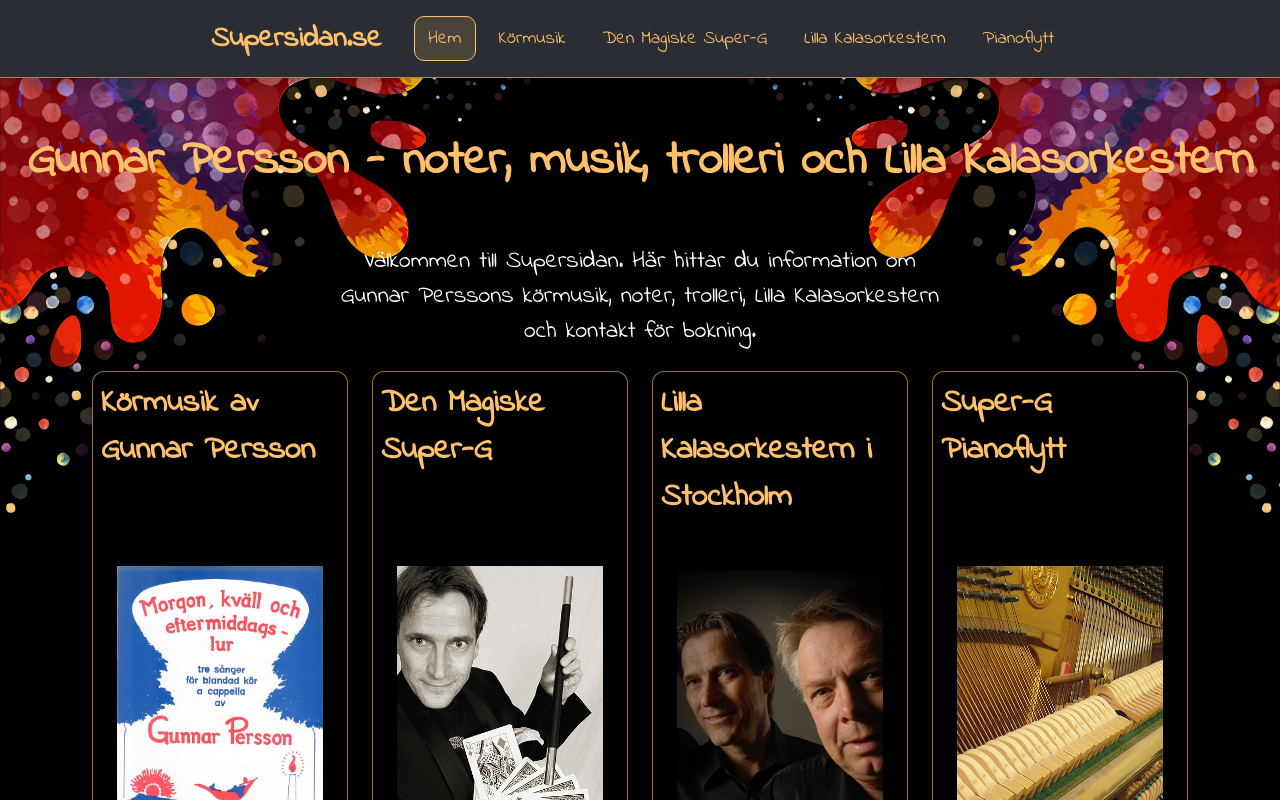
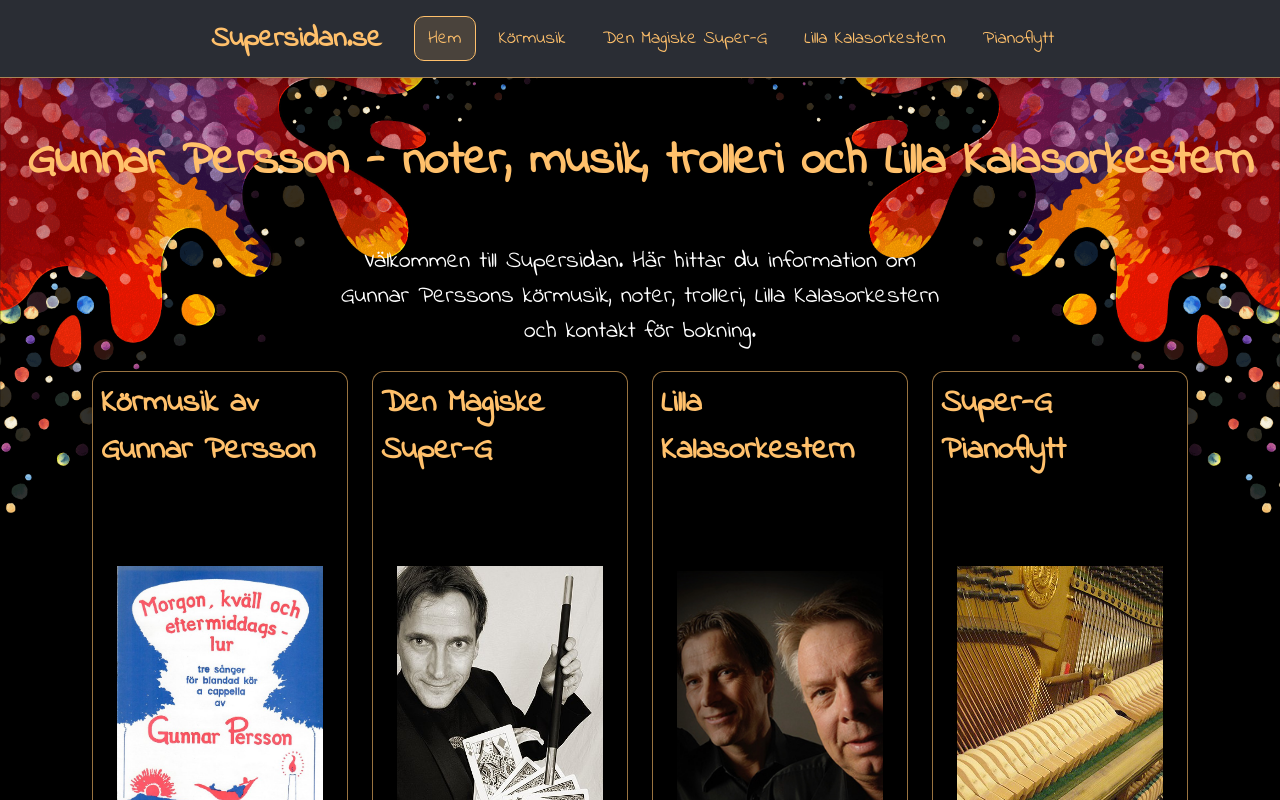
Before and after one commit to robinruden/supersidan, a React (Vite) app: page / in a window 1280 px wide. Shown: the top 800 px of the page. Built offline with nearby package versions, Linux system fonts and the light colour scheme; no server answers.

Commit message:
removed stockholm in kalasorkestern

```diff
--- a/src/pages/Home.jsx
+++ b/src/pages/Home.jsx
@@ -35,7 +35,7 @@ export default function Home() {
         </article>
 
         <article className="card">
-          <h2>Lilla Kalasorkestern i Stockholm</h2>
+          <h2>Lilla Kalasorkestern</h2>
           <img src={kalasImage} alt="Kalasorkestern" className="card-image" />
           <p>
             Lilla Kalasorkestern spelar på fester och tillställningar och sätter fart på kalaset.
```
